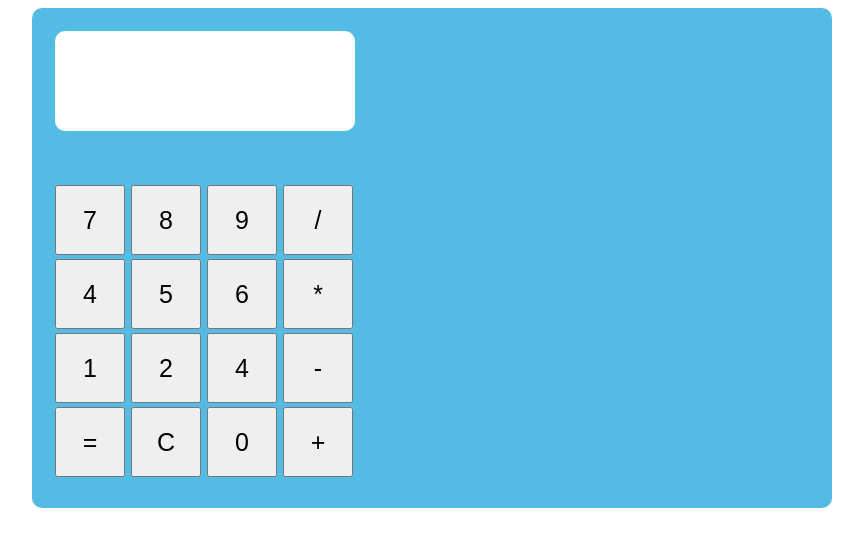
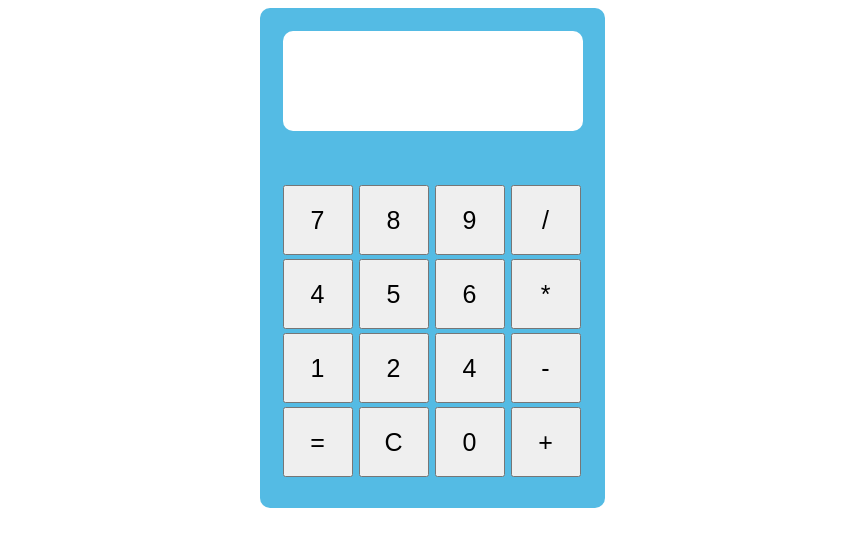
Before and after one commit to cashute/GTarea2Git, a plain HTML site: page index.html in a window 1280 px wide. Shown: the whole page, without its empty margins (208-1071 px from the left). Drawn offline with Linux system fonts and the light colour scheme.

Commit message:
Update style.css
fix width of class calculadora

```diff
--- a/style.css
+++ b/style.css
@@ -3,7 +3,7 @@
     margin:0 auto;
     padding:20px;
     background-color:#54bbe4;
-    width: 800px;
+    width: 345px;
     height:500px;
     border-radius: 10px;
 }
```
